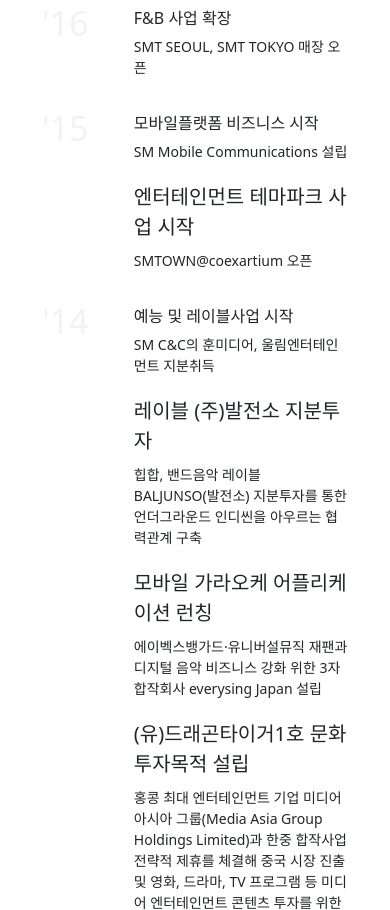
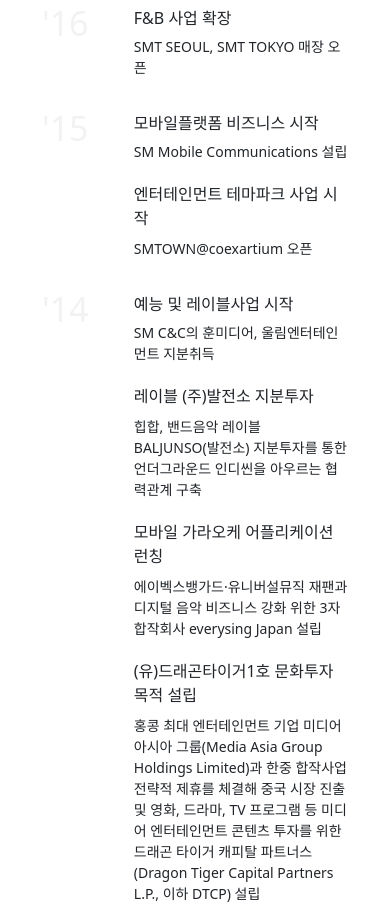
Before and after one commit to csyeong/html-coornu-study-group, a plain HTML site: page company/company-history-index.html in a window 390 px wide. Shown: the part 1176-2086 px from the top of the page. Drawn offline with nearby package versions, Linux system fonts and the light colour scheme.

Commit message:
fix mobile error in history

```diff
--- a/style.css
+++ b/style.css
@@ -803,6 +803,7 @@
   .choi-schdule-contents-box {
     width: 80%;
   }
+}
 
   @media (max-width: 1200px) {
     .sm-header {
@@ -880,6 +881,7 @@
 
     .choi-history-detail-sub {
       padding-top: 20px;
+      font-size: 18px;
     }
   }
 
@@ -1032,6 +1034,10 @@
       padding-bottom: 8px;
     }
 
+    .choi-history-detail-sub{
+      font-size: 16px;
+    }
+
     .choi-major-contents-box {
       padding-left: 12px;
       padding-right: 12px;
@@ -1067,4 +1073,3 @@
       display: none;
     }
   }
-}
```
